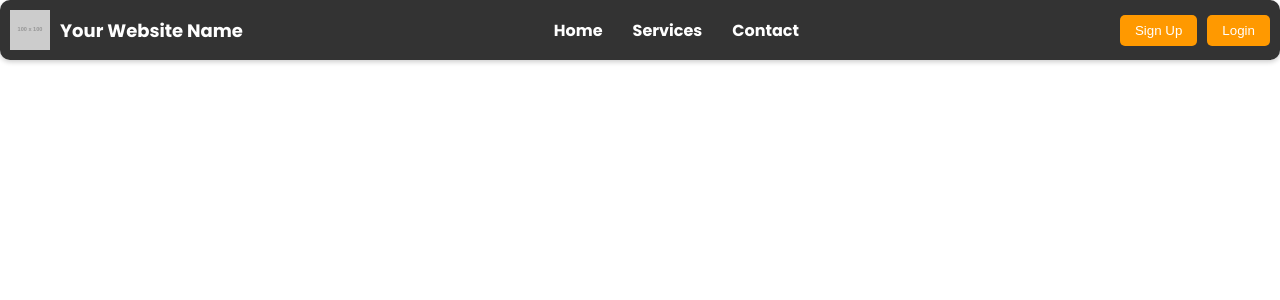
After one commit to rrcoder0167/Power-Track, a Django app: template power_track_app/templates/index.html in a window 1280 px wide. The commit adds this page. Shown: the top 300 px of the page. Run offline with Django 4.2, Linux system fonts and the light colour scheme; the template is opened without the code that fills it, so the values that code supplies are empty; grey boxes labelled with a size stand in for pictures from a placeholder-image service; some libraries are stand-ins or nearby versions.

Commit message:
basic menubar creation w/o customization

```diff
--- a/power_track_app/static/css/styles.css
+++ b/power_track_app/static/css/styles.css
@@ -1,24 +1,123 @@
-/* styles.css */
-body {
-    font-family: Arial, sans-serif;
-    background-color: #eef7ef;
-    color: #333;
+/* Reset some default styling */
+body, h1, h2, h3, p, ul, li {
     margin: 0;
     padding: 0;
 }
 
-.container {
-    max-width: 960px;
-    margin: 0 auto;
-    padding: 20px;
+/* Load Poppins font */
+body {
+    font-family: 'Poppins', sans-serif;
 }
 
-h1 {
-    color: #009900;
+/* Style the menu bar */
+.menu-bar {
+    background-color: #333;
+    border-radius: 10px;
+    padding: 10px;
+    display: flex;
+    align-items: center;
+    justify-content: space-between;
+    box-shadow: 0px 2px 5px rgba(0, 0, 0, 0.2);
 }
 
-p {
-    line-height: 1.6;
+/* Style the menu toggle button */
+.menu-toggle {
+    display: none;
+    flex-direction: column;
+    cursor: pointer;
 }
 
-/* Add more styles for other elements as needed */
+.bar {
+    width: 30px;
+    height: 3px;
+    background-color: white;
+    margin: 3px 0;
+    transition: transform 0.3s ease;
+}
+
+/* Style the navigation links */
+.menu-nav ul {
+    list-style: none;
+    display: flex;
+}
+
+.menu-nav ul li {
+    margin: 0 15px;
+}
+
+.menu-nav ul li a {
+    text-decoration: none;
+    color: white;
+    font-weight: bold;
+    transition: color 0.3s ease;
+}
+
+.menu-nav ul li a:hover {
+    color: #ff9900;
+}
+
+/* ... (previous code) ... */
+
+/* Style the authentication buttons */
+.auth-buttons {
+    display: flex;
+}
+
+.auth-button {
+    background-color: #ff9900;
+    color: white;
+    border: none;
+    border-radius: 5px;
+    padding: 8px 15px;
+    margin-left: 10px;
+    cursor: pointer;
+    transition: background-color 0.3s ease;
+}
+
+.auth-button:hover {
+    background-color: #e68000;
+}
+
+/* ... (media query and other styles) ... */
+
+
+/* Media query for mobile */
+@media screen and (max-width: 768px) {
+    .menu-toggle {
+        display: flex;
+    }
+
+    .menu-nav {
+        position: absolute;
+        top: 70px;
+        left: -100%;
+        width: 100%;
+        background-color: #333;
+        border-radius: 0 0 10px 10px;
+        transition: left 0.3s ease;
+    }
+
+    .menu-nav.active {
+        left: 0;
+    }
+}
+
+/* ... (previous code) ... */
+
+/* Style the logo */
+.logo {
+    display: flex;
+    align-items: center;
+}
+
+.logo img {
+    max-width: 40px; /* Set your logo's maximum width */
+    margin-right: 10px;
+}
+
+.logo h1 {
+    font-size: 18px; /* Adjust the font size as needed */
+    color: white;
+}
+
+/* ... (media query and other styles) ... */
--- /dev/null
+++ b/power_track_app/static/js/script.js
@@ -0,0 +1,9 @@
+document.addEventListener("DOMContentLoaded", function() {
+    const menuToggle = document.querySelector(".menu-toggle");
+    const menuNav = document.querySelector(".menu-nav");
+
+    menuToggle.addEventListener("click", () => {
+        menuNav.classList.toggle("active");
+        menuToggle.classList.toggle("active");
+    });
+});
--- a/power_track_app/templates/home.html
+++ /dev/null
@@ -1 +0,0 @@
-<h1>Hello, World!</h1>
--- /dev/null
+++ b/power_track_app/templates/index.html
@@ -0,0 +1,38 @@
+<!DOCTYPE html>
+<html lang="en">
+<head>
+    <meta charset="UTF-8">
+    <meta name="viewport" content="width=device-width, initial-scale=1.0">
+    <link rel="stylesheet" href="static/css/styles.css">
+    <link href="https://fonts.googleapis.com/css2?family=Poppins:wght@300;400;500;600;700&display=swap" rel="stylesheet">
+    <title>Your Website</title>
+</head>
+<body>
+  <header class="menu-bar">
+      <div class="menu-toggle">
+          <div class="bar"></div>
+          <div class="bar"></div>
+          <div class="bar"></div>
+      </div>
+      <div class="logo">
+          <img src="https://fakeimg.pl/100x100/78ff6e/008562?text=PT" alt="Your Logo">
+          <h1>Your Website Name</h1>
+      </div>
+      <nav class="menu-nav">
+          <ul>
+              <li><a href="#">Home</a></li>
+              <li><a href="#">Services</a></li>
+              <li><a href="#">Contact</a></li>
+          </ul>
+      </nav>
+      <div class="auth-buttons">
+          <button class="auth-button">Sign Up</button>
+          <button class="auth-button">Login</button>
+      </div>
+  </header>
+  <main>
+      <!-- Your main content goes here -->
+  </main>
+  <script src="static/js/script.js"></script>
+</body>
+</html>
--- a/power_track_app/urls.py
+++ b/power_track_app/urls.py
@@ -2,5 +2,5 @@ from django.urls import path
 from . import views
 
 urlpatterns = [
-    path('', views.home, name='home'),
+    path('', views.index, name='index'),
 ]
--- a/power_track_app/views.py
+++ b/power_track_app/views.py
@@ -1,5 +1,5 @@
 from django.shortcuts import render
 
 # Create your views here.
-def home(request):
-    return render(request, 'home.html', {})
+def index(request):
+    return render(request, 'index.html', {})
```
